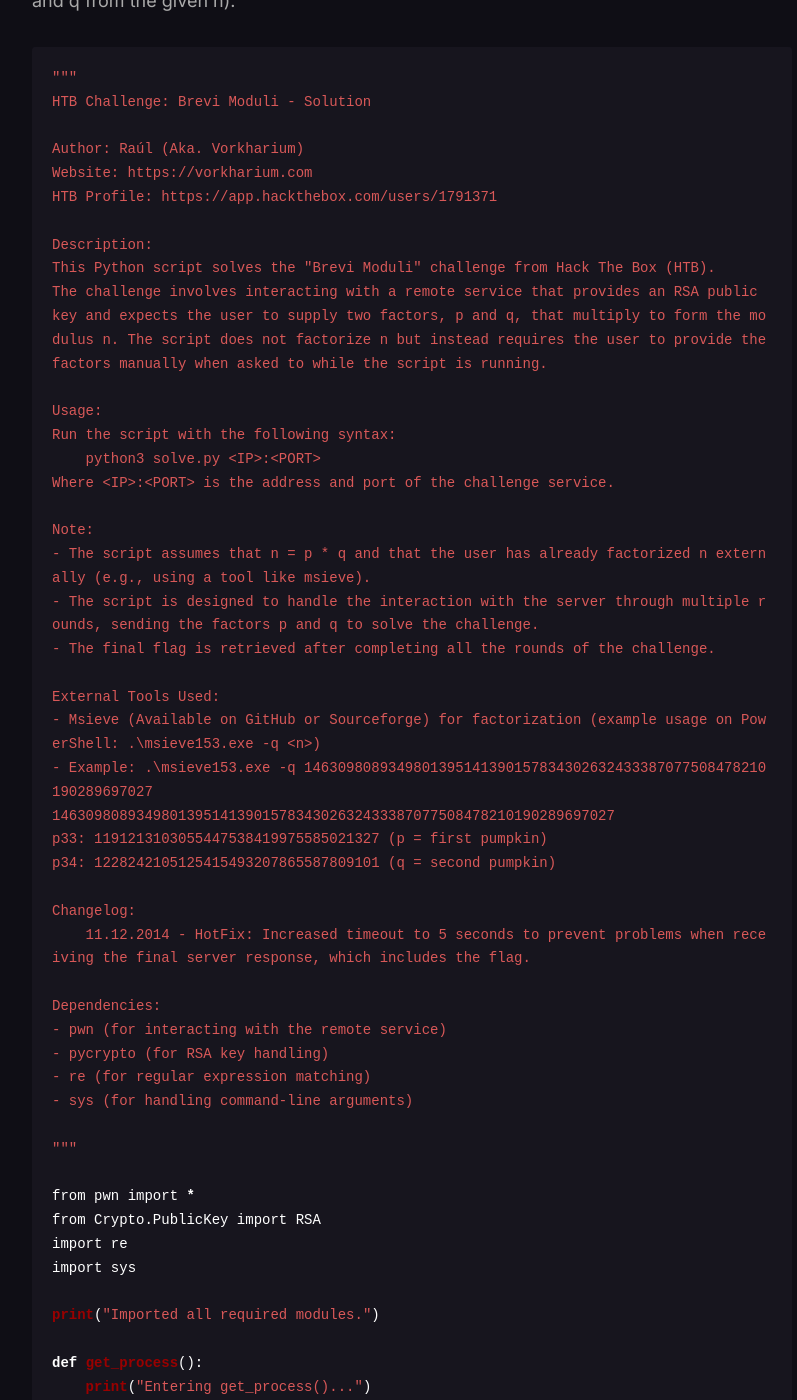
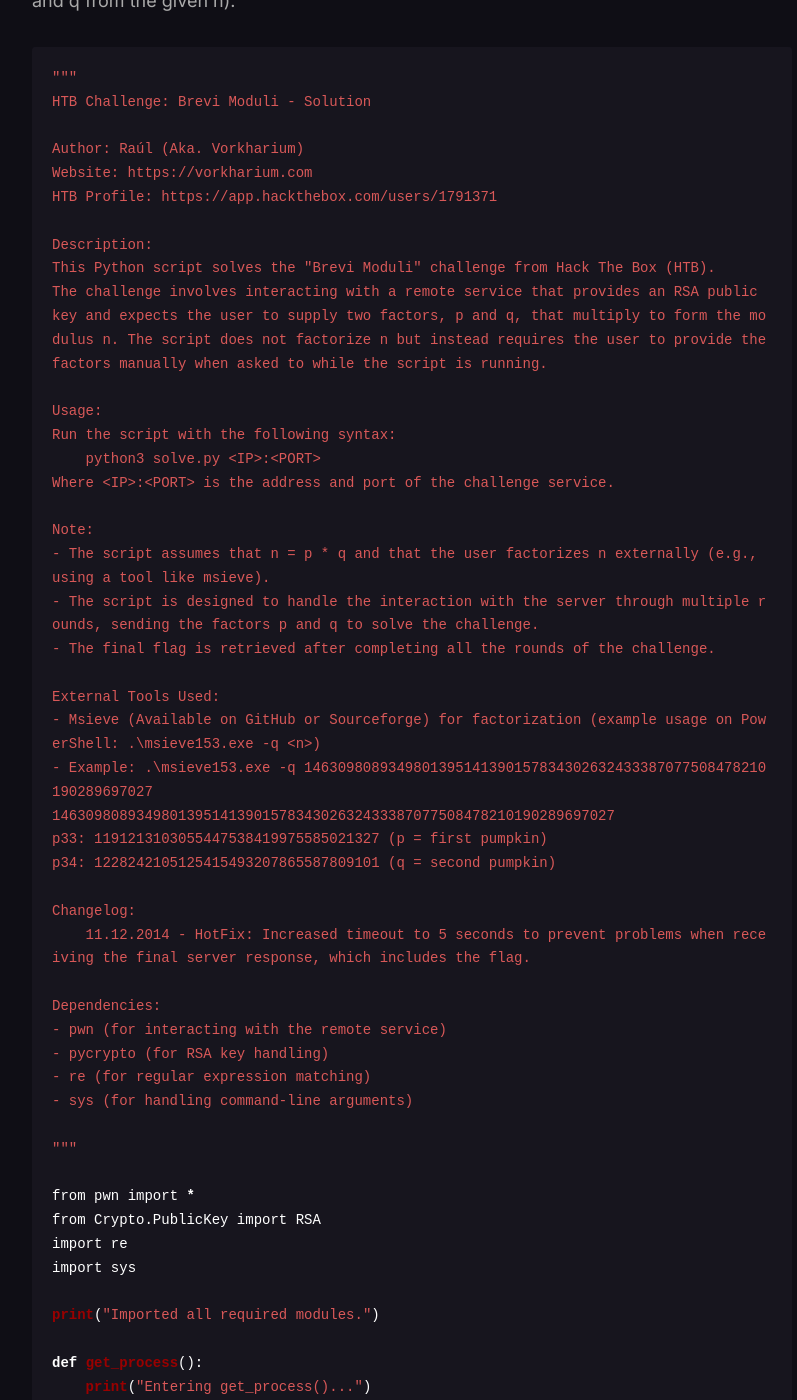
Before and after one commit to Vorkharium/vorkharium.github.io, a Jekyll site: the page built from _posts/2024-12-11-Brevi-Moduli-Solution.md, in a window 1280 px wide and 1400 px high, scrolled down 833 px. Shown: the whole window, without its empty margins (228-1025 px from the left). Built offline with Jekyll 4.4.1, drawn with Linux system fonts in a browser that asks for light colours.

Commit message:
Update 2024-12-11-Brevi-Moduli-Solution.md

```diff
--- a/_posts/2024-12-11-Brevi-Moduli-Solution.md
+++ b/_posts/2024-12-11-Brevi-Moduli-Solution.md
@@ -26,7 +26,7 @@
 Where <IP>:<PORT> is the address and port of the challenge service.
 
 Note:
-- The script assumes that n = p * q and that the user has already factorized n externally (e.g., using a tool like msieve).
+- The script assumes that n = p * q and that the user factorizes n externally (e.g., using a tool like msieve).
 - The script is designed to handle the interaction with the server through multiple rounds, sending the factors p and q to solve the challenge.
 - The final flag is retrieved after completing all the rounds of the challenge.
 
```
